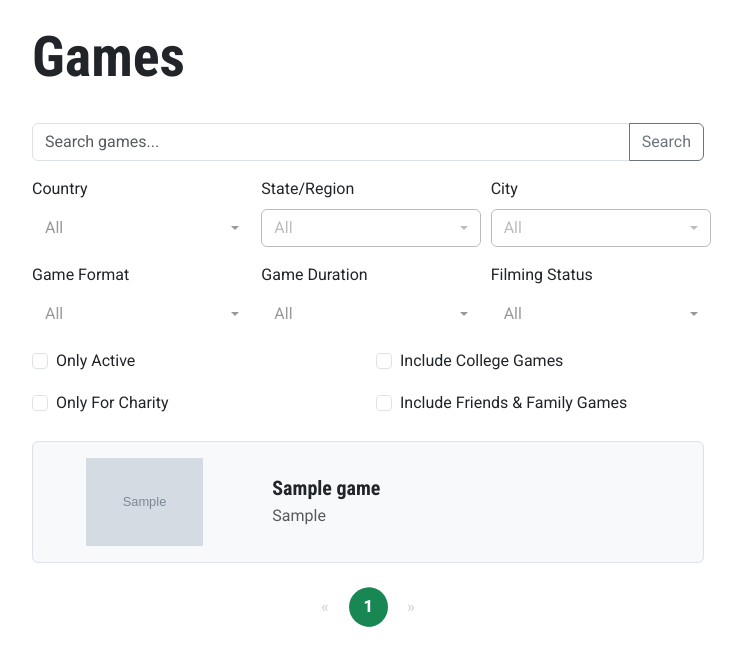
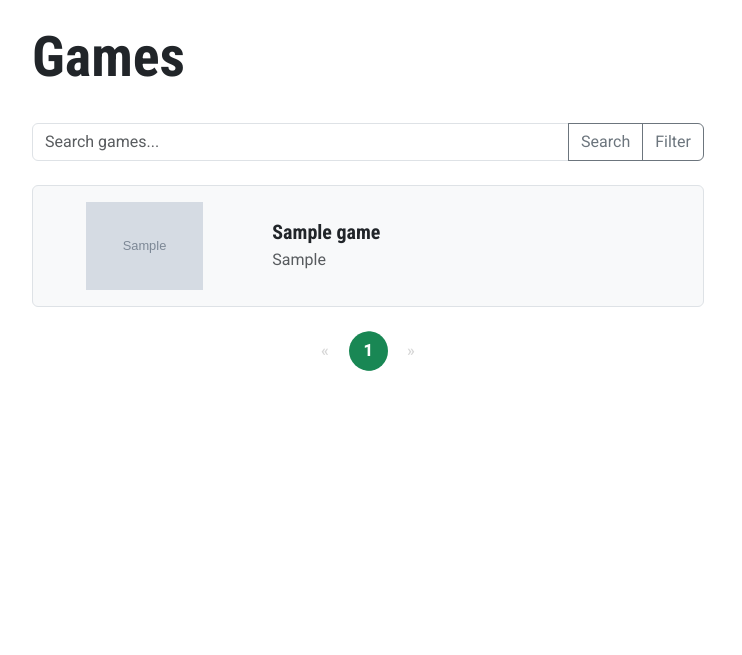
Before and after one commit to liverealitygames/lrg-network, a Django app: template games/templates/games/game_list.html in a window 1280 px wide. Shown: the part 56-711 px from the top of the page, without its empty margins (272-1014 px from the left). Run offline with Django 5.2, Linux system fonts and the light colour scheme; the template is opened without the code that fills it: most values are stand-ins (such as "Sample title", 1, 10 or a date in 2020); grey boxes marked "Sample" are stand-in pictures; some libraries are stand-ins or nearby versions.

Commit message:
Improved filters (#24)
Filters are now in a collapsible section
Button to show/hide filters also includes a badge to indicate if/how
many filters are applied

```diff
--- a/games/templates/games/game_list.html
+++ b/games/templates/games/game_list.html
@@ -11,6 +11,7 @@
 </div>
 
 <form method="get" class="mb-4">
+    <input type="hidden" name="filter_open" id="filterOpenInput" value="{{ request.GET.filter_open|default_if_none:'' }}">
     <div class="input-group position-relative">
         <input
             type="text"
@@ -20,25 +21,17 @@
             placeholder="Search games..."
             value="{{ request.GET.q }}"
         />
-        {% if request.GET.q %}
-            <button
-                type="button"
-                id="clearSearch"
-                class="btn p-0 border-0 bg-transparent position-absolute top-50 translate-middle-y"
-                style="right: 5rem; z-index: 5; pointer-events: auto;"
-                aria-label="Clear"
-            >
-                <i class="bi bi-x fs-5 text-muted"></i>
+        <button type="submit" class="btn btn-outline-secondary">Search</button>
+        <button type="button" id="toggleFiltersBtn" class="btn btn-outline-secondary">
+            Filter <span id="filterCountBadge" class="badge bg-secondary ms-1" style="display:none;"></span>
         </button>
-        {% endif %}
-        <button type="submit" class="btn btn-outline-secondary">Search</button>
     </div>
 
-
+    <div id="filtersContainer" style="display: none;">
         <div class="row g-3 align-items-end mt-0">
             <div class="col-md-4">
-            <label for="country" class="form-label">Country</label>
-            <select id="country" name="country" class="selectpicker" data-live-search="true">
+                <label for="country" class="form-label d-block">Country</label>
+                <select id="country" name="country" class="selectpicker w-100" data-live-search="true">
                     <option value="">All</option>
                     {% for country in countries %}
                         <option value="{{ country.id }}" {% if country.id|stringformat:"s" == selected_country %}selected{% endif %}>{{ country.name }}</option>
@@ -46,8 +39,8 @@
                 </select>
             </div>
             <div class="col-md-4">
-            <label for="region" class="form-label">State/Region</label>
-            <select id="region" name="region" class="selectpicker" data-live-search="true" data-size="10" {% if not selected_country %}disabled{% endif %}>
+                <label for="region" class="form-label d-block">State/Region</label>
+                <select id="region" name="region" class="selectpicker w-100" data-live-search="true" data-size="10" {% if not selected_country %}disabled{% endif %}>
                     <option value="">All</option>
                     {% for region in regions %}
                         <option value="{{ region.id }}" {% if region.id|stringformat:"s" == selected_region %}selected{% endif %}>{{ region.name }}</option>
@@ -55,8 +48,8 @@
                 </select>
             </div>
             <div class="col-md-4">
-            <label for="city" class="form-label">City</label>
-            <select id="city" name="city" class="selectpicker" data-live-search="true" data-size="10" {% if not selected_region %}disabled{% endif %} onchange="submitFormWithNonEmptyParams()">
+                <label for="city" class="form-label d-block">City</label>
+                <select id="city" name="city" class="selectpicker w-100" data-live-search="true" data-size="10" {% if not selected_region %}disabled{% endif %} onchange="submitFormWithNonEmptyParams()">
                     <option value="">All</option>
                     {% for city in cities %}
                         <option value="{{ city.id }}" {% if city.id|stringformat:"s" == selected_city %}selected{% endif %}>{{ city.name }}</option>
@@ -67,8 +60,8 @@
 
         <div class="row g-3 align-items-end mt-0">
             <div class="col-md-4">
-            <label for="game_format" class="form-label">Game Format</label>
-            <select id="game_format" name="game_format" class="selectpicker" onchange="submitFormWithNonEmptyParams()">
+                <label for="game_format" class="form-label d-block">Game Format</label>
+                <select id="game_format" name="game_format" class="selectpicker w-100" onchange="submitFormWithNonEmptyParams()">
                     <option value="">All</option>
                     {% for format in game_formats %}
                         <option value="{{ format.0 }}" {% if format.0 == selected_game_format %}selected{% endif %}>{{ format.1 }}</option>
@@ -77,8 +70,8 @@
             </div>
 
             <div class="col-md-4">
-            <label for="game_duration" class="form-label">Game Duration</label>
-            <select id="game_duration" name="game_duration" class="selectpicker" onchange="submitFormWithNonEmptyParams()">
+                <label for="game_duration" class="form-label d-block">Game Duration</label>
+                <select id="game_duration" name="game_duration" class="selectpicker w-100" onchange="submitFormWithNonEmptyParams()">
                     <option value="">All</option>
                     {% for duration in game_durations %}
                         <option value="{{ duration.0 }}" {% if duration.0 == selected_game_duration %}selected{% endif %}>{{ duration.1 }}</option>
@@ -87,8 +80,8 @@
             </div>
 
             <div class="col-md-4">
-            <label for="filming_status" class="form-label">Filming Status</label>
-            <select id="filming_status" name="filming_status" class="selectpicker" onchange="submitFormWithNonEmptyParams()">
+                <label for="filming_status" class="form-label d-block">Filming Status</label>
+                <select id="filming_status" name="filming_status" class="selectpicker w-100" onchange="submitFormWithNonEmptyParams()">
                     <option value="">All</option>
                     {% for status in filming_statuses %}
                         <option value="{{ status.0 }}" {% if status.0 == selected_filming_status %}selected{% endif %}>{{ status.1 }}</option>
@@ -122,6 +115,7 @@
                 <div class="form-check">
                     <input class="form-check-input" type="checkbox" id="include_friends_and_family" name="include_friends_and_family" onchange="submitFormWithNonEmptyParams()" {% if include_friends_and_family %}checked{% endif %}>
                     <label class="form-check-label" for="include_friends_and_family">Include Friends & Family Games</label>
+                </div>
             </div>
         </div>
     </div>
@@ -206,6 +200,60 @@
     });
 
     const form = document.querySelector('form');
+    const filterOpenInput = document.getElementById('filterOpenInput');
+    const filtersContainer = document.getElementById('filtersContainer');
+    const toggleBtn = document.getElementById('toggleFiltersBtn');
+
+    // Helper to get URL param
+    function getUrlParam(name) {
+        const params = new URLSearchParams(window.location.search);
+        return params.get(name);
+    }
+    // Helper to set/remove URL param without reloading
+    function setUrlParam(name, value) {
+        const url = new URL(window.location);
+        if (value === null || value === undefined || value === '' || value === '0') {
+            url.searchParams.delete(name);
+        } else {
+            url.searchParams.set(name, value);
+        }
+        window.history.replaceState({}, '', url);
+    }
+
+    // On page load, show/hide filters based only on filter_open param
+    document.addEventListener('DOMContentLoaded', function() {
+        const filterOpen = getUrlParam('filter_open');
+        if (filterOpen === '1') {
+            filtersContainer.style.display = 'block';
+            toggleBtn.setAttribute('aria-label', 'Hide Filters');
+            toggleBtn.classList.add('active');
+            if (filterOpenInput) filterOpenInput.value = '1';
+        } else {
+            filtersContainer.style.display = 'none';
+            toggleBtn.setAttribute('aria-label', 'Show Filters');
+            toggleBtn.classList.remove('active');
+            if (filterOpenInput) filterOpenInput.value = '0';
+        }
+        updateFilterCountBadge();
+    });
+
+    // Toggle filter section and update URL param
+    toggleBtn.addEventListener('click', function() {
+        const isVisible = filtersContainer.style.display === 'block';
+        if (isVisible) {
+            filtersContainer.style.display = 'none';
+            this.setAttribute('aria-label', 'Show Filters');
+            this.classList.remove('active');
+            setUrlParam('filter_open', '0');
+            if (filterOpenInput) filterOpenInput.value = '0';
+        } else {
+            filtersContainer.style.display = 'block';
+            this.setAttribute('aria-label', 'Hide Filters');
+            this.classList.add('active');
+            setUrlParam('filter_open', '1');
+            if (filterOpenInput) filterOpenInput.value = '1';
+        }
+    });
 
     function submitFormWithNonEmptyParams() {
         const formData = new FormData(form);
@@ -216,11 +264,69 @@
                 params.append(key, value);
             }
         }
+        // Always include filter_open if present
+        if (filterOpenInput && filterOpenInput.value) {
+            params.set('filter_open', filterOpenInput.value);
+        }
 
         const queryString = params.toString();
         const action = form.getAttribute('action') || window.location.pathname;
         window.location.href = `${action}?${queryString}`;
     }
+
+    // --- Filter count indicator logic ---
+    function getFilterCount() {
+        let count = 0;
+        // Location: country, region, city (only count as 1 if any selected)
+        const country = document.getElementById('country').value;
+        const region = document.getElementById('region').value;
+        const city = document.getElementById('city').value;
+        if (country || region || city) count += 1;
+        // Game format
+        if (document.getElementById('game_format').value) count += 1;
+        // Game duration
+        if (document.getElementById('game_duration').value) count += 1;
+        // Filming status
+        if (document.getElementById('filming_status').value) count += 1;
+        // Only active
+        if (document.getElementById('only_active').checked) count += 1;
+        // Include college games
+        if (document.getElementById('include_college_games').checked) count += 1;
+        // Only for charity
+        if (document.getElementById('only_for_charity').checked) count += 1;
+        // Include friends and family
+        if (document.getElementById('include_friends_and_family').checked) count += 1;
+        return count;
+    }
+
+    function updateFilterCountBadge() {
+        const badge = document.getElementById('filterCountBadge');
+        const count = getFilterCount();
+        if (count > 0) {
+            badge.textContent = count;
+            badge.style.display = '';
+        } else {
+            badge.textContent = '';
+            badge.style.display = 'none';
+        }
+    }
+
+    // Update badge on page load and on filter changes
+    document.addEventListener('DOMContentLoaded', function() {
+        updateFilterCountBadge();
+    });
+
+    // Update badge on any filter change
+    const filterInputs = [
+        'country', 'region', 'city', 'game_format', 'game_duration', 'filming_status',
+        'only_active', 'include_college_games', 'only_for_charity', 'include_friends_and_family'
+    ];
+    filterInputs.forEach(function(id) {
+        const el = document.getElementById(id);
+        if (el) {
+            el.addEventListener('change', updateFilterCountBadge);
+        }
+    });
 
     const clearBtn = document.getElementById('clearSearch');
     const searchInput = document.getElementById('searchInput');
```
Lines whose indentation alone changed are shown as unchanged.
